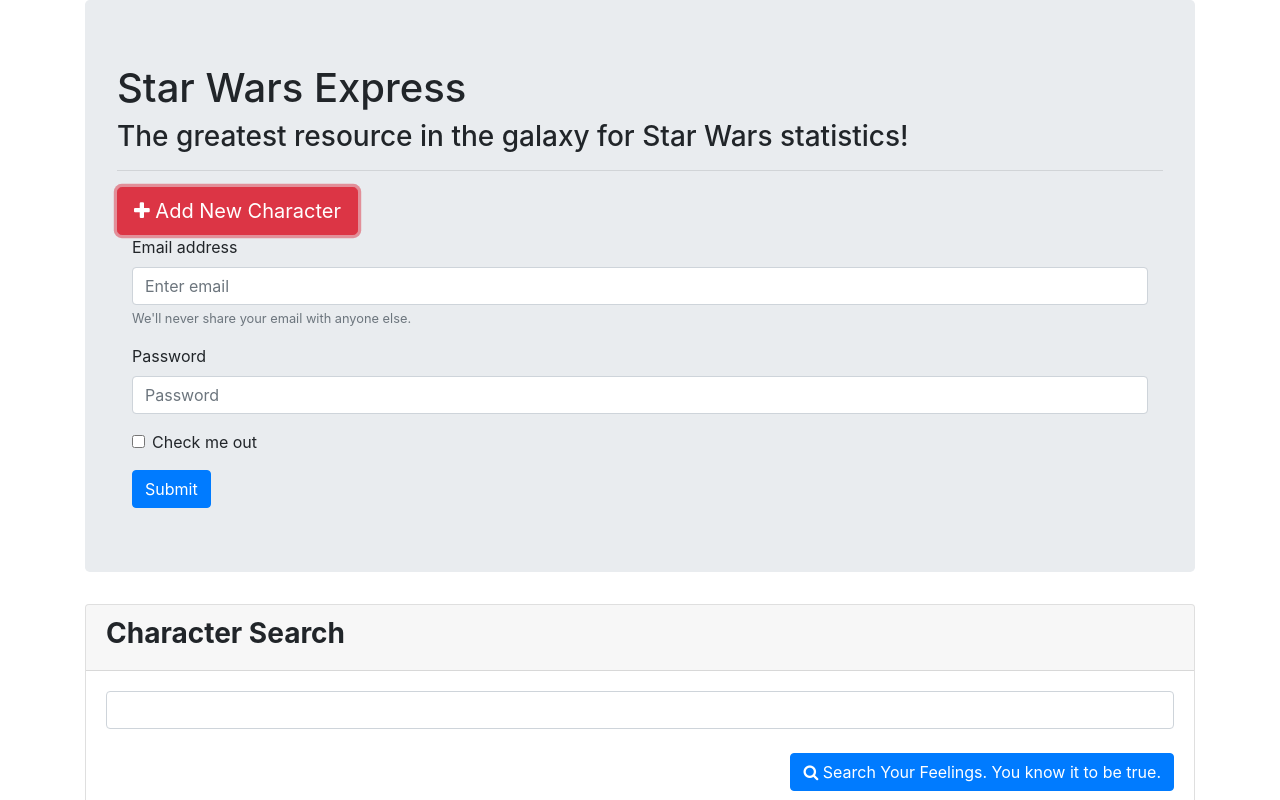
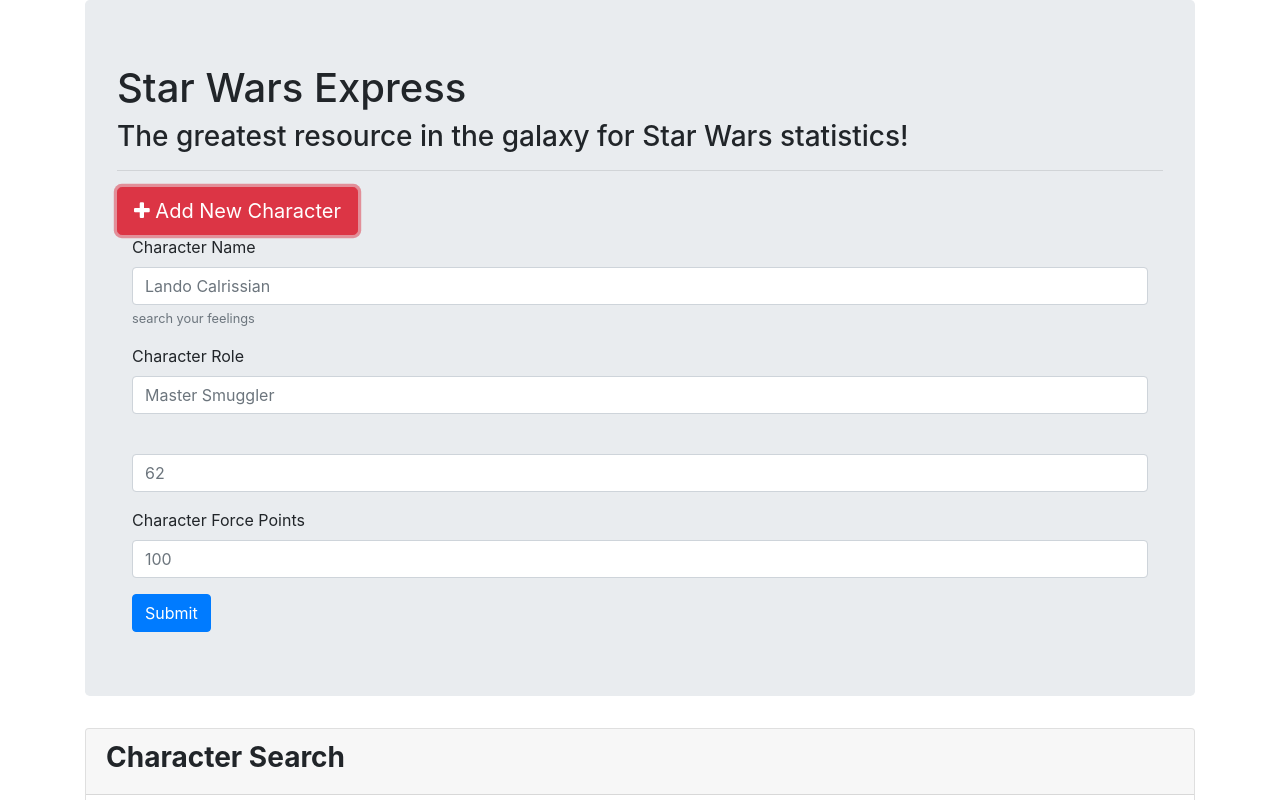
Before and after one commit to jcstang/star-wars-fan, a website: page views/index.html in a window 1280 px wide. Both pictures are taken after a click on the button "Add New Character". Shown: the top 800 px of the page. Drawn offline with nearby package versions, Linux system fonts and the light colour scheme; files whose address does not match are found by name.

Commit message:
things are getting posted

```diff
--- a/server.js
+++ b/server.js
@@ -55,7 +55,7 @@
   // This works because of our body parsing middleware
   var newcharacter = req.body;
 
-  console.log(newcharacter);
+  console.log("new char ", newcharacter);
 
   // We then add the json the user sent to the character array
   characters.push(newcharacter);
--- a/static/logic.js
+++ b/static/logic.js
@@ -35,37 +35,63 @@
 
   $("#char-submit-btn").on("click", function() {
     event.preventDefault();
+    console.log('submit form func');
+    // console.log( $("#new-char-form").serializeArray() );
 
-    console.log('submit form');
+    console.log( $("#characterName").val().trim() );
 
     let newData = {
-      "routeName": "bazemalbus",
-      "name": "Baze Malbus",
-      "role": "Heavy fire",
-      "age": 39,
-      "forcePoints": 0
+      "routeName": $("#characterName").val().trim(),
+      "name": $("#characterName").val().trim(),
+      "role": $("#characterRole").val().trim(),
+      "age": $("#characterAge").val().trim(),
+      "forcePoints": $("#characterForcePoints").val().trim()
     }
+    // console.log(newData);
+
+
+
+    // TODO: validate and save data
+
+    // let newData = {
+    //   "routeName": "bazemalbus",
+    //   "name": "Baze Malbus",
+    //   "role": "Heavy fire",
+    //   "age": 39,
+    //   "forcePoints": 0
+    // }
+
     $.post("/api/characters", newData,
       function (data, status) {
+        if(status !== 'success') {
+          throw "something went wrong with post";
+        }
+
         console.log('posted?');
-
         console.log(data);
         console.log(status);
     });
 
+
+
+    $("#new-char-form").hide();
   });
+
+  // $("#new-char-form").on("submit", function() {
+  //   event.preventDefault();
+  //   console.log('inside form submit func');
+
+  //   console.log( $(this).serialize() );
+
+
+  // });
 
 
   $("#new-char-btn").on("click", function() {
-    console.log('stuff');
+    console.log('new char btn clicked, show form');
 
     $("#new-char-form").show();
   });
 
-  $("#char-submit-btn").on("click", function() {
-    // TODO: validate and save data
-
-    $("#new-char-form").hide();
-  });
 
 });
--- a/views/index.html
+++ b/views/index.html
@@ -22,21 +22,29 @@
       <button class="btn btn-danger btn-lg" id="new-char-btn"><span class="fa fa-plus"></span> Add New Character</button>
 
       <!-- new character create form -->
-      <div class="container new-character-form">
+      <div class="container new-character-form" id="new-char-form">
         <form id="new-char-form" >
           <div class="form-group">
-            <label for="exampleInputEmail1">Email address</label>
-            <input type="email" class="form-control" id="exampleInputEmail1" aria-describedby="emailHelp" placeholder="Enter email">
-            <small id="emailHelp" class="form-text text-muted">We'll never share your email with anyone else.</small>
+            <label for="characterName">Character Name</label>
+            <input name="name" type="text" class="form-control" id="characterName" aria-describedby="charHelp" placeholder="Lando Calrissian"/>
+            <small id="charHelp" class="form-text text-muted">search your feelings</small>
           </div>
+
           <div class="form-group">
-            <label for="exampleInputPassword1">Password</label>
-            <input type="password" class="form-control" id="exampleInputPassword1" placeholder="Password">
+            <label for="characterRole">Character Role</label>
+            <input name="role" type="text" class="form-control" id="characterRole" placeholder="Master Smuggler" />
           </div>
-          <div class="form-group form-check">
-            <input type="checkbox" class="form-check-input" id="exampleCheck1">
-            <label class="form-check-label" for="exampleCheck1">Check me out</label>
+
+          <div class="form-group">
+            <label for="characterAge"></label>
+            <input name="age" type="text" class="form-control" id="characterAge" placeholder="62" />
           </div>
+
+          <div class="form-group">
+            <label for="characterForcePoints">Character Force Points</label>
+            <input name="forcePoints" type="text" class="form-control" id="characterForcePoints" placeholder="100">
+          </div>
+
           <button type="submit" class="btn btn-primary" id="char-submit-btn">Submit</button>
         </form>
       </div>
```
